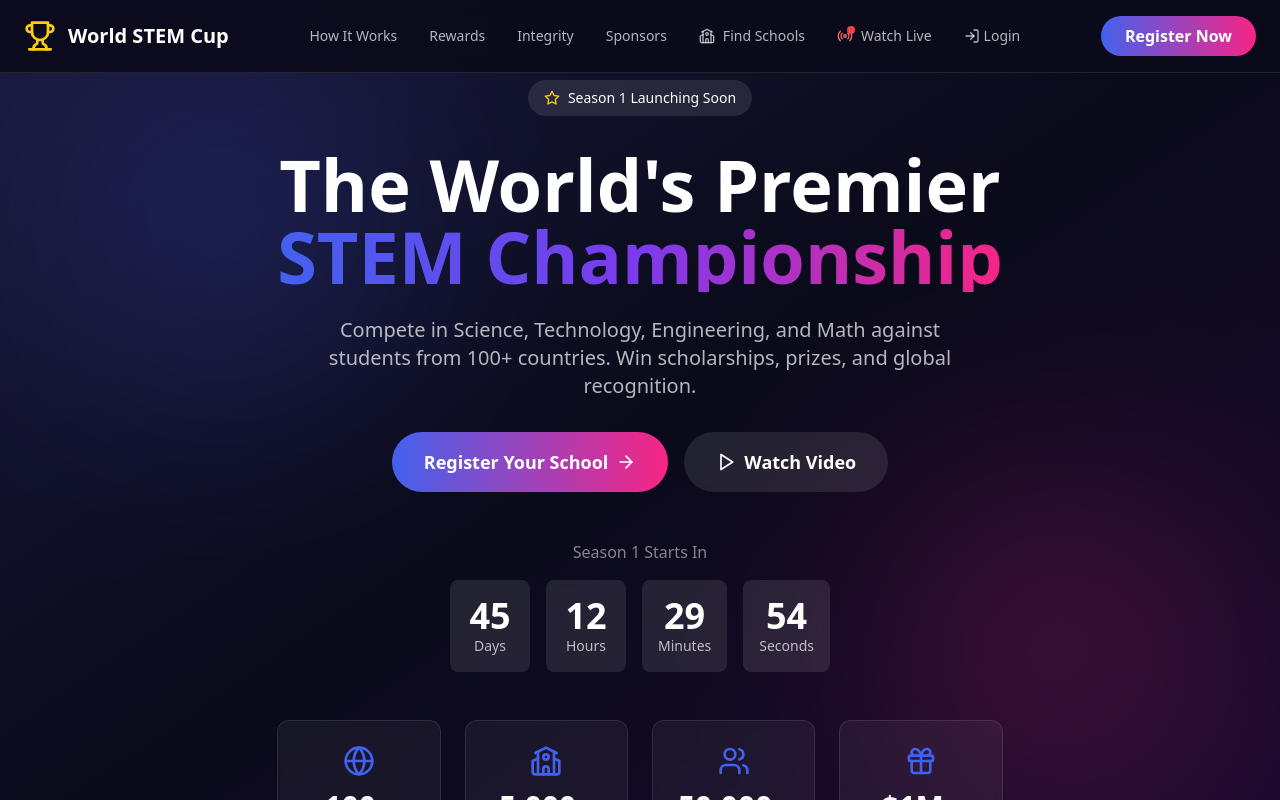
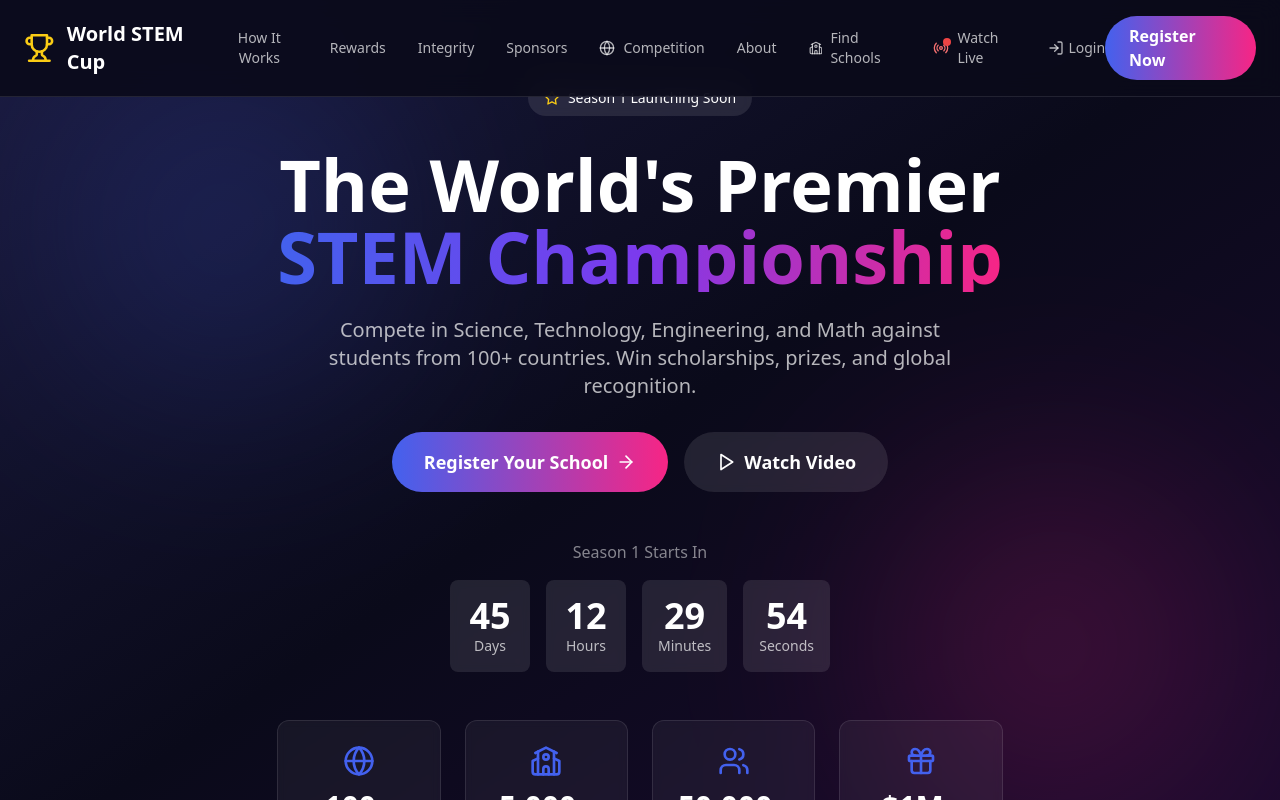
Before and after one commit to fculha/world-stem-cup-launch, a React (Vite) app: page / in a window 1280 px wide. Shown: the top 800 px of the page. Built offline with nearby package versions, Linux system fonts and the light colour scheme; no server answers.

Commit message:
Add /world and /about links to homepage navigation, fix scroll behavior for anchor links
Co-Authored-By: fculha62@gmail.com <fculha62@gmail.com>

```diff
--- a/src/App.tsx
+++ b/src/App.tsx
@@ -360,6 +360,15 @@ const stats = [
 function App() {
   const [showVideoModal, setShowVideoModal] = useState(false);
 
+  // Scroll to section with offset for fixed navbar
+  const scrollToSection = (id: string) => {
+    const el = document.getElementById(id);
+    if (!el) return;
+    const headerOffset = 80; // approximate nav height
+    const y = el.getBoundingClientRect().top + window.scrollY - headerOffset;
+    window.scrollTo({ top: y, behavior: 'smooth' });
+  };
+
   useEffect(() => {
     const handleScroll = () => {
       const sections = ['hero', 'how-it-works', 'rewards', 'integrity', 'leaderboards', 'sponsors', 'coordinator'];
@@ -387,15 +396,31 @@ function App() {
             <span className="text-xl font-bold">World STEM Cup</span>
           </div>
           <div className="hidden md:flex items-center gap-8">
-                                          {['How It Works', 'Rewards', 'Integrity', 'Sponsors'].map((item) => (
-                                            <a
+            {['How It Works', 'Rewards', 'Integrity', 'Sponsors'].map((item) => {
+              const id = item.toLowerCase().replace(' ', '-');
+              return (
+                <button
                   key={item}
-                                              href={`#${item.toLowerCase().replace(' ', '-')}`}
+                  onClick={() => scrollToSection(id)}
                   className="text-sm text-white/70 hover:text-white transition-colors"
                 >
                   {item}
-                                            </a>
-                                          ))}
+                </button>
+              );
+            })}
+            <Link
+              to="/world"
+              className="text-sm text-white/70 hover:text-white transition-colors flex items-center gap-2"
+            >
+              <Globe className="w-4 h-4" />
+              Competition
+            </Link>
+            <Link
+              to="/about"
+              className="text-sm text-white/70 hover:text-white transition-colors"
+            >
+              About
+            </Link>
             <Link
               to="/schools"
               className="text-sm text-white/70 hover:text-white transition-colors flex items-center gap-2"
@@ -804,10 +829,10 @@ function App() {
             <div>
               <h4 className="font-bold mb-4">Competition</h4>
               <ul className="space-y-2 text-sm text-white/50">
-                <li><a href="#" className="hover:text-white">How It Works</a></li>
-                <li><a href="#" className="hover:text-white">Rules & Regulations</a></li>
-                <li><a href="#" className="hover:text-white">Practice Mode</a></li>
-                <li><a href="#" className="hover:text-white">Leaderboards</a></li>
+                <li><button onClick={() => scrollToSection('how-it-works')} className="hover:text-white">How It Works</button></li>
+                <li><Link to="/world" className="hover:text-white">World Cup</Link></li>
+                <li><Link to="/about" className="hover:text-white">About Us</Link></li>
+                <li><Link to="/leaderboard" className="hover:text-white">Leaderboards</Link></li>
               </ul>
             </div>
 
```
Lines whose indentation alone changed are shown as unchanged.
